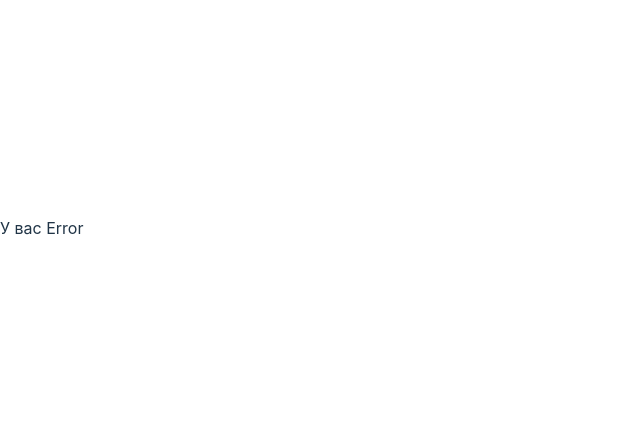
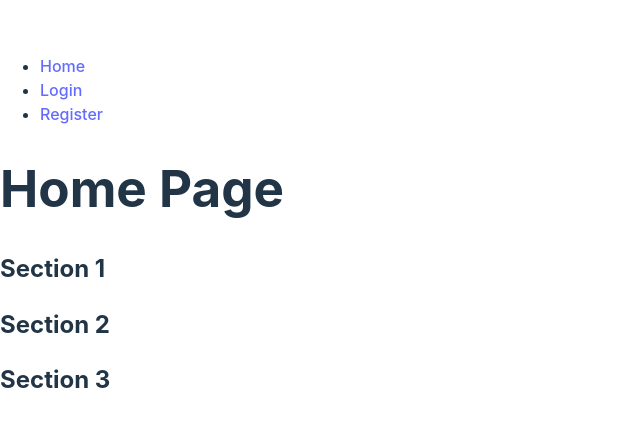
Before and after one commit to Zama21/trafalgar, a React (Vite) app: page /trafalgar in a window 1280 px wide. Shown: the part 172-598 px from the top of the page, without its empty margins (0-640 px from the left). Built offline with nearby package versions, Linux system fonts and the light colour scheme.

Commit message:
add trafalgar and navbar

```diff
--- a/src/components/Navbar.tsx
+++ b/src/components/Navbar.tsx
@@ -1,21 +1,24 @@
 import React from 'react';
-import { Link } from 'react-router-dom';
+import { NavLink, Outlet } from 'react-router-dom';
 
 const Navbar: React.FC = () => {
   return (
+    <>
       <nav>
         <ul>
           <li>
-          <Link to="/">Home</Link>
+            <NavLink to="/trafalgar/">Home</NavLink>
           </li>
           <li>
-          <Link to="/login">Login</Link>
+            <NavLink to="/trafalgar/auth/login">Login</NavLink>
           </li>
           <li>
-          <Link to="/register">Register</Link>
+            <NavLink to="/trafalgar/auth/register">Register</NavLink>
           </li>
         </ul>
       </nav>
+      <Outlet />
+    </>
   );
 };
 
```
Also changed, not shown: src/Main.tsx (+11 -4 lines), src/pages/Error/Error.tsx (renamed from src/components/Error/Error.tsx). Lines whose indentation alone changed are shown as unchanged.
